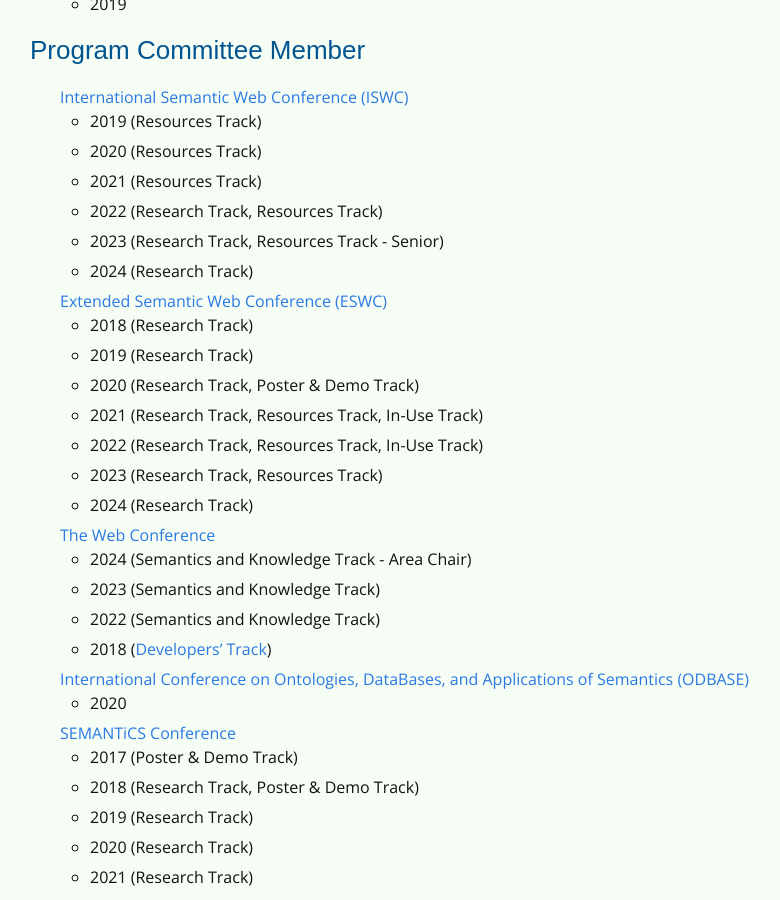
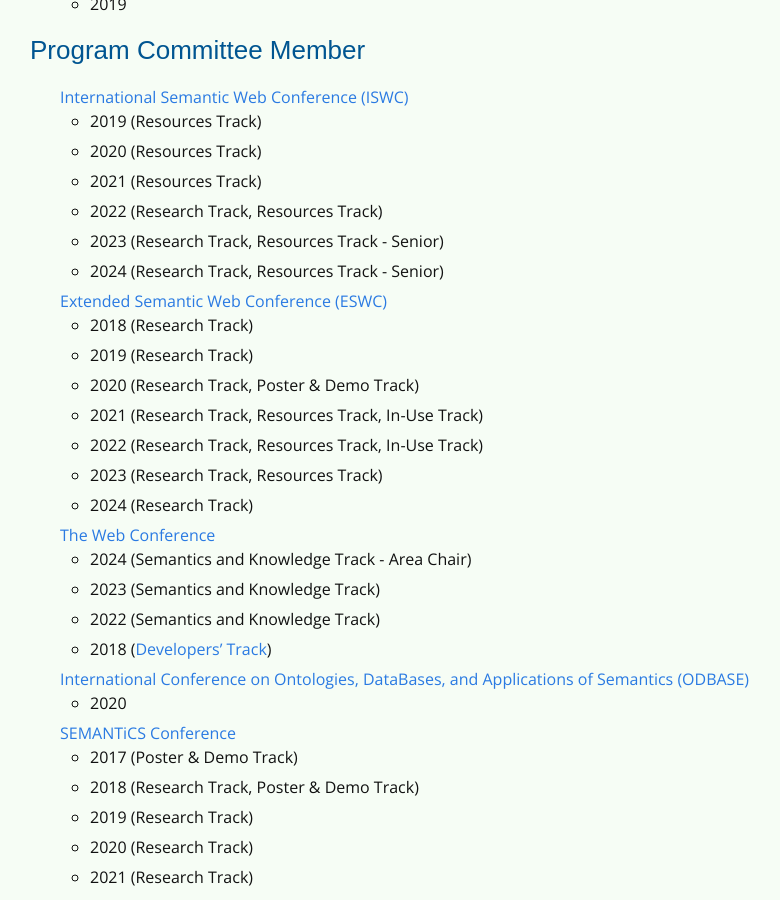
Before and after one commit to rubensworks/rubensworks.net, a Jekyll site: the page built from cv.md, in a window 1280 px wide and 900 px high, scrolled down 6143 px. Shown: the whole window, without its empty margins (240-1020 px from the left). Built offline with Jekyll 4.4.1, drawn with Linux system fonts in a browser that asks for light colours; some web fonts are replaced.

Commit message:
Add SPC ISWC 2024

```diff
--- a/cv.md
+++ b/cv.md
@@ -437,7 +437,7 @@
     * 2021 (Resources Track)
     * 2022 (Research Track, Resources Track)
     * 2023 (Research Track, Resources Track - Senior)
-    * 2024 (Research Track)
+    * 2024 (Research Track, Resources Track - Senior)
 * [Extended Semantic Web Conference (ESWC)](https://eswc-conferences.org/)
     * 2018 (Research Track)
     * 2019 (Research Track)
```
